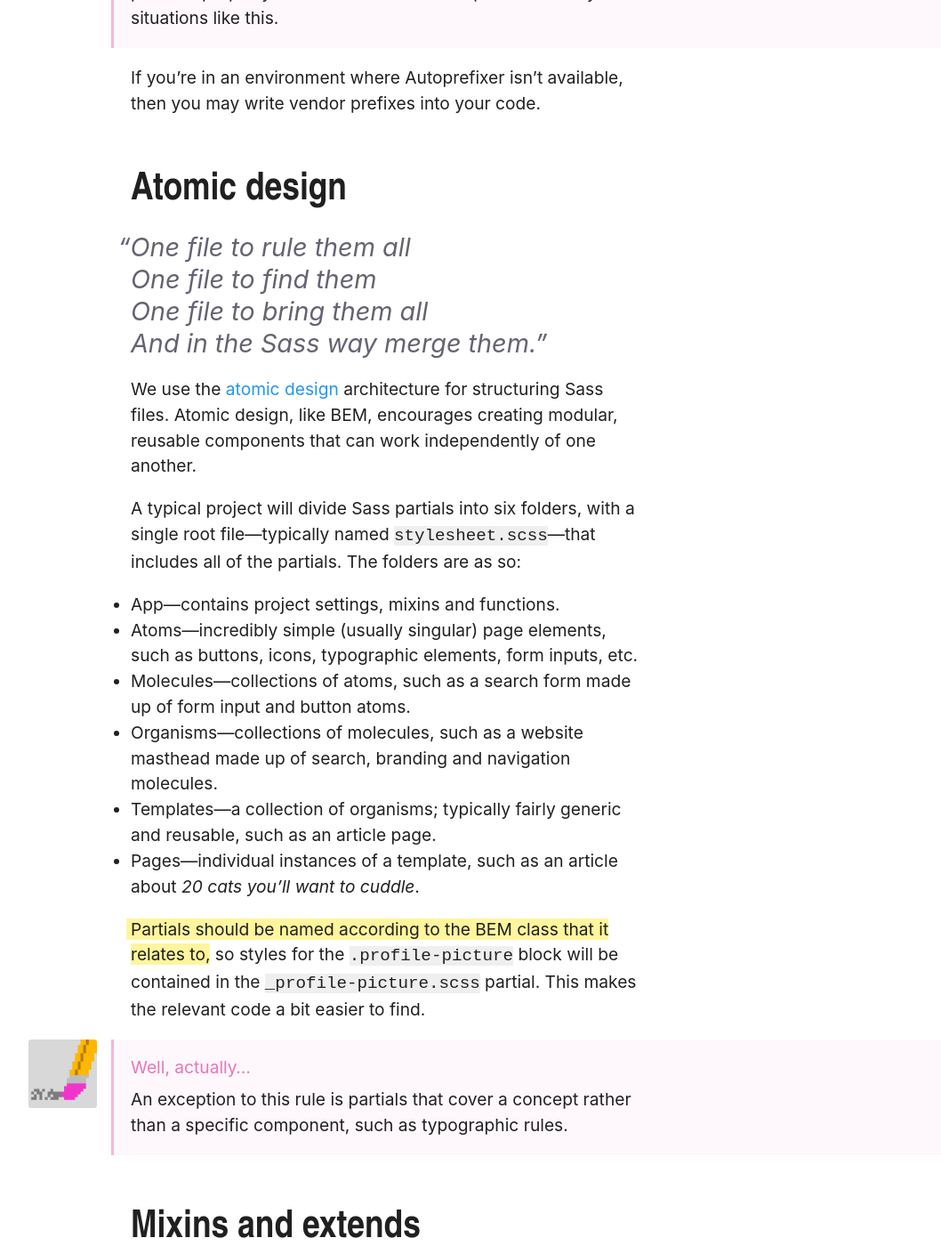
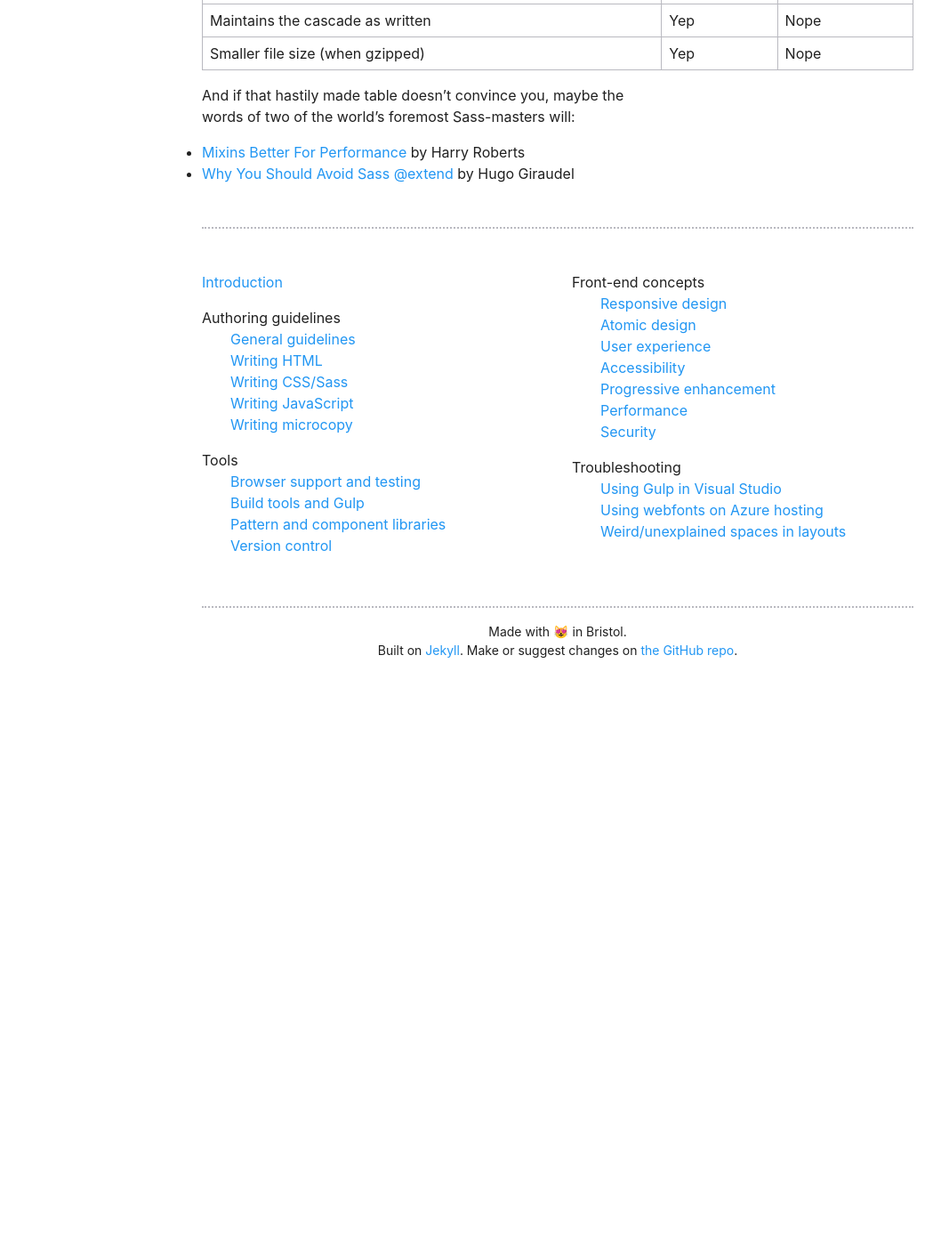
Before and after one commit to querkmachine/FSFrontEndDocs, a Jekyll site: the page built from authoring-guidelines/writing-css-sass.md, in a window 1280 px wide and 1400 px high, scrolled down 5295 px. Shown: the whole window at 89% size, without its empty margins (13-1071 px from the left). Built offline with Jekyll 4.4.1, drawn with Linux system fonts in a browser that asks for light colours; some web fonts are replaced; after the commit the page ends 6052 px from its top, so only the background shows below that; some of the changed text lies outside the part shown.

Commit message:
Add namespacing section to CSS/Sass guidelines, move atomic design to own page for now

```diff
--- a/_includes/nav.html
+++ b/_includes/nav.html
@@ -21,6 +21,7 @@
 		<li>Front-end concepts
 			<ul>
 				<li><a href="{{ site.baseurl }}/concepts/responsive-design.html">Responsive design</a></li>
+				<li><a href="{{ site.baseurl }}/concepts/atomic-design.html">Atomic design</a></li>
 				<li><a href="{{ site.baseurl }}/concepts/user-experience.html">User experience</a></li>
 				<li><a href="{{ site.baseurl }}/concepts/accessibility.html">Accessibility</a></li>
 				<li><a href="{{ site.baseurl }}/concepts/progressive-enhancement.html">Progressive enhancement</a></li>
--- a/_sass/components/_content.scss
+++ b/_sass/components/_content.scss
@@ -95,7 +95,7 @@
 			font-style: italic;
 			color: map(palette, neutral, dark);
 			@media only screen and (min-width: 52rem) {
-				text-indent: -.5em;
+				text-indent: -.325em;
 			}
 			&::before { content: '\201c'; }
 			&:last-child::after { content: '\201d'; }
--- a/_sass/global/_layout.scss
+++ b/_sass/global/_layout.scss
@@ -7,7 +7,7 @@
 }
 
 html {
-	@include size-responsive(1.5vw, 16px);
+	@include size-responsive(1.2vw, 16px);
 }
 
 body {
--- a/authoring-guidelines/writing-css-sass.md
+++ b/authoring-guidelines/writing-css-sass.md
@@ -48,11 +48,24 @@
 .fancy-button__label {}
 {% endhighlight %}
 
-*Modifiers* are modifications of blocks or elements, which are delimited with double hyphens. **Modifications can be visual or state related.**
+*Modifiers* are modifications of blocks or elements, which are delimited with double hyphens. **Modifications may be visual or state related.**
 
 {% highlight css %}
 .fancy-button--disabled {}
 .fancy-button__icon--large {}
+{% endhighlight %}
+
+### Namespacing
+
+On large projects it is usually beneficial to namespace CSS selectors, making it easier to determine where in the [atomic design]({{ site.baseurl }}{% link concepts/atomic-design.md %}) specification the BEM block fits. This is usually performed by prefixing the selector with a letter.
+
+{% highlight css %}
+.a-button {} // an atom
+.m-search-form {} // a molecule
+.o-hero-banner {} // an organism
+.t-process {} // a template
+.p-register {} // a page
+.u-screenreader {} // a utility class
 {% endhighlight %}
 
 ## Properties
@@ -125,26 +138,6 @@
 
 If you're in an environment where Autoprefixer isn't available, then you may write vendor prefixes into your code.
 
-## Atomic design
-> One file to rule them all<br>One file to find them<br>One file to bring them all<br>And in the Sass way merge them.
-
-We use the [atomic design](http://bradfrost.com/blog/post/atomic-web-design/) architecture for structuring Sass files. Atomic design, like BEM, encourages creating modular, reusable components that can work independently of one another.
-
-A typical project will divide Sass partials into six folders, with a single root file—typically named `stylesheet.scss`—that includes all of the partials. The folders are as so:
-
-* App—contains project settings, mixins and functions.
-* Atoms—incredibly simple (usually singular) page elements,   such as buttons, icons, typographic elements, form inputs, etc.
-* Molecules—collections of atoms, such as a search form made up of form input and button atoms.
-* Organisms—collections of molecules, such as a website masthead made up of search, branding and navigation molecules.
-* Templates—a collection of organisms; typically fairly generic and reusable, such as an article page.
-* Pages—individual instances of a template, such as an article about *20 cats you’ll want to cuddle*.
-
-**Partials should be named according to the BEM class that it relates to**, so styles for the `.profile-picture` block will be contained in the `_profile-picture.scss` partial. This makes the relevant code a bit easier to find.
-
-<aside class="aside aside--correction">
-An exception to this rule is partials that cover a concept rather than a specific component, such as typographic rules.
-</aside>
-
 ## Mixins and extends
 Sass has two main methods of creating [DRY-ness](https://en.wikipedia.org/wiki/Don't_repeat_yourself)—mixins and extends. **We prefer the use of mixins in almost all situations.** Here's a table explaining why:
 
--- /dev/null
+++ b/concepts/atomic-design.md
@@ -0,0 +1,23 @@
+---
+layout: default
+title: Atomic design
+---
+
+> One file to rule them all<br>One file to find them<br>One file to bring them all<br>And in the Sass way merge them.
+
+We use the [atomic design](http://bradfrost.com/blog/post/atomic-web-design/) architecture for structuring Sass files. Atomic design, like BEM, encourages creating modular, reusable components that can work independently of one another.
+
+A typical project will divide Sass partials into six folders, with a single root file—typically named `stylesheet.scss`—that includes all of the partials. The folders are as so:
+
+* App—contains project settings, mixins and functions.
+* Atoms—incredibly simple (usually singular) page elements,   such as buttons, icons, typographic elements, form inputs, etc.
+* Molecules—collections of atoms, such as a search form made up of form input and button atoms.
+* Organisms—collections of molecules, such as a website masthead made up of search, branding and navigation molecules.
+* Templates—a collection of organisms; typically fairly generic and reusable, such as an article page.
+* Pages—individual instances of a template, such as an article about *20 cats you’ll want to cuddle*.
+
+**Partials should be named according to the BEM class that it relates to**, so styles for the `.profile-picture` block will be contained in the `_profile-picture.scss` partial. This makes the relevant code a bit easier to find.
+
+<aside class="aside aside--correction">
+An exception to this rule is partials that cover a concept rather than a specific component, such as typographic rules.
+</aside>
```
